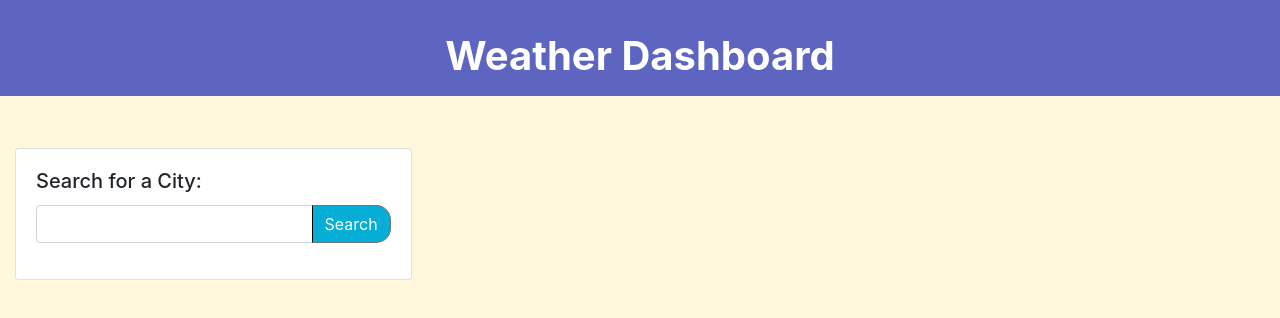
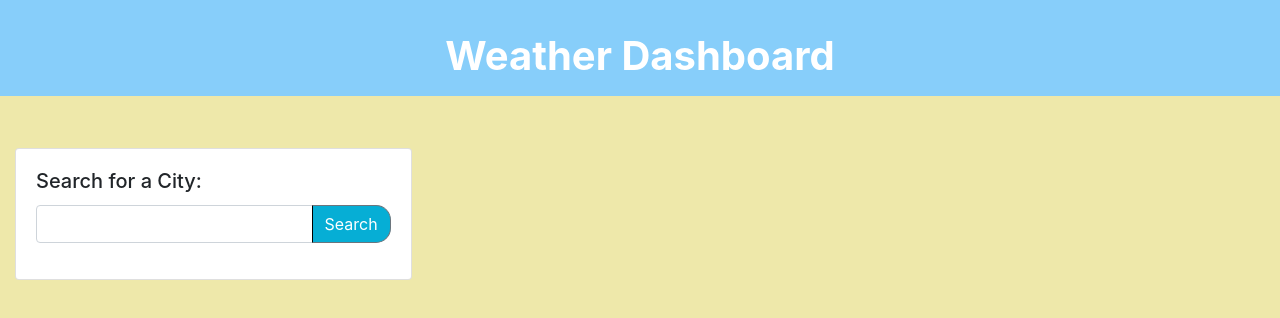
Before and after one commit to JimGreasley/Weather-Dashboard, a website: page public/index.html in a window 1280 px wide. Drawn offline with nearby package versions, Linux system fonts and the light colour scheme.

Commit message:
adjust background color, add comments and delete dead code

```diff
--- a/public/assets/css/style.css
+++ b/public/assets/css/style.css
@@ -1,7 +1,7 @@
 body {
     /* padding: 0px 10px; */
     /* background-color: #f7cac9; */
-    background-color: cornsilk;
+    background-color: palegoldenrod;
     /* background-color: rgb(255, 255, 166) */
     /* background-color: #fdfd9a; */
 }
@@ -26,7 +26,8 @@ body {
     text-align: center;
     /* background-color: #034f84; */
     /* background-color: rgb(31, 128, 255); */
-    background-color: #5d65c0;
+    /* background-color: #5d65c0; */
+    background-color: lightskyblue;
     padding-top: 2rem;
 }
 /* .card-link {
@@ -68,7 +69,7 @@ body {
     border: 1px solid black;
     border-radius: 7%;
     /* background-color: #92a8d1; */
-    background-color: skyblue;
+    background-color: lightskyblue;
     /* background-color: powderblue; */
     margin-inline-end: 10px;
     padding: 10px;
```
Also changed, not shown: public/assets/js/javascript.js (+3 -39 lines).
